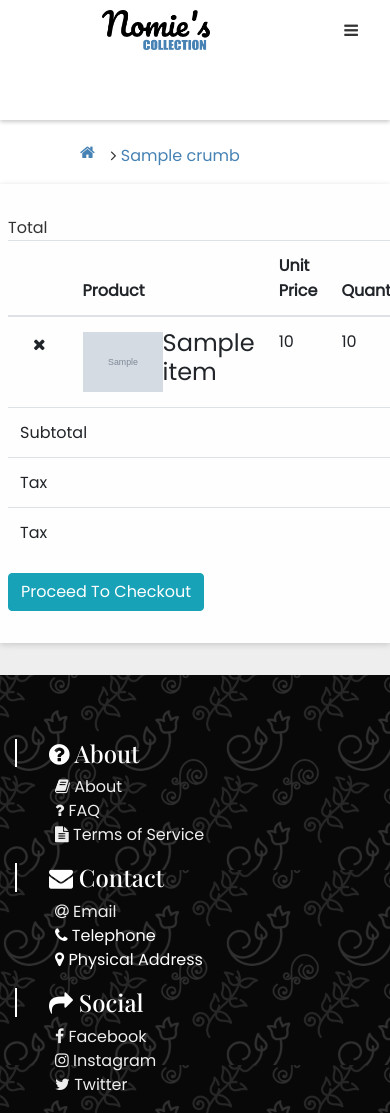
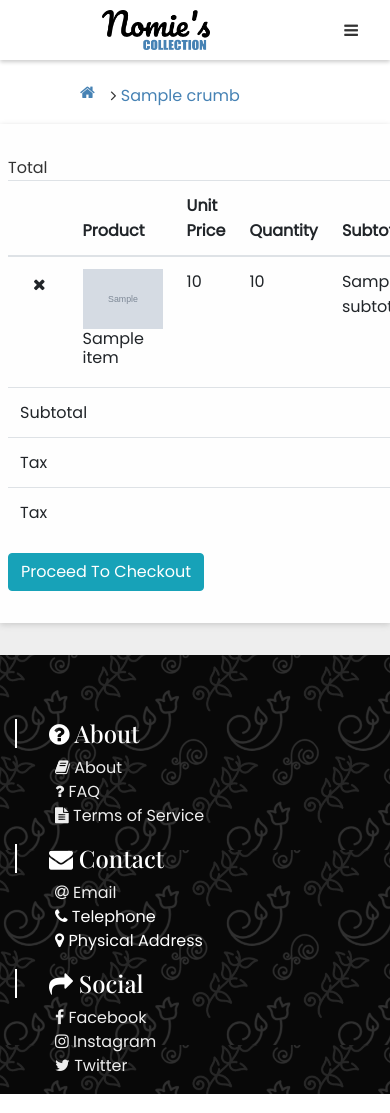
Before and after one commit to gonc-dev/nc_app, a Django app: template app/templates/app/cart.html in a window 390 px wide; the page is wider, and only the part inside the window is pictured. Run offline with Django 3.2, Linux system fonts and the light colour scheme; the template is opened without the code that fills it: most values are stand-ins (such as "Sample title", 1, 10 or a date in 2020); grey boxes marked "Sample" are stand-in pictures; some libraries are stand-ins or nearby versions.

Commit message:
more mobile friendly

```diff
--- a/app/static/app/css/collections.css
+++ b/app/static/app/css/collections.css
@@ -542,6 +542,7 @@
 }
 
 
+
 .product-quantities {
     display: flex;
     flex-direction: row;
@@ -592,16 +593,59 @@
     cursor:pointer;
     box-shadow: 1px 5px 10px 1px rgba(0,0,0,0.3);
 }
+
+.mobile-only {
+    display: none
+}
+
 @media(max-width: 575px){
     #footer {
         min-height: 30vh;
         height: fit-content;
     }
 
+    div.cart-card {
+        flex-direction: column;
+    }
+
+    .cart-card h4 {
+        font-size: 1rem;
+    }
+
+
+    .cart {
+        overflow-x: scroll;
+    }
+
+    .wishlist-card {
+        flex-direction: column;
+    }
+
+    .wishlist-card img {
+        width: 100%;
+        height: auto;
+    }
+
+    nav {
+        height: 60px;
+    }
+
+    .mobile-only {
+        display: block
+    }
+
+    .nc-nav-depts {
+        display: none;
+    }
+
+    input.active {
+        width:150px;
+    }
+
     .nc-nav-content {
         display: none;
         height: calc(100vh - 60px);
-        width: 66vw;
+        width: 70vw;
         top: 60px;
         left: -132vw;
         transition: left  0.3s ease-in;
@@ -619,6 +663,7 @@
         display:flex;
         flex-direction:column;
         height:100%;
+        overflow-y: auto;
     }
 
     .departments {
--- a/app/templates/app/cart.html
+++ b/app/templates/app/cart.html
@@ -5,7 +5,7 @@
 
 <div class="container">
     <div class="row">
-        <div class="col-12">
+        <div class="col-12 cart">
 
     <table class="table">
         <thead>
--- a/app/templates/nav.html
+++ b/app/templates/nav.html
@@ -24,6 +24,11 @@
                     </div>
                     <div id="nav-search-results"></div>
                 </li>
+                {% for dept in departments %}
+                    {% if dept.show_in_navigation %}
+                        <li class='mobile-only'> <a href="{% url 'app:department' pk=dept.pk %}">{{dept}}</a></li>
+                    {% endif %}
+                {% endfor %}
                 <li> <a href="/account"><i class="fa fa-user" aria-hidden="true"></i> MY ACCOUNT</a></li>
                 <li> <a href="/wishlist">WISHLIST - <span>0</span></a> </li>
                 <li><a href="/cart"><i class="fa fa-shopping-bag" aria-hidden="true"></i> <span class="badge  badge-default">0</span></a></li>
@@ -33,7 +38,8 @@
             <i class="fa fa-bars" aria-hidden="true"></i>
         </div>
     </div>
-    <div class="nc-nav-depts">
+    <div class="nc-nav-depts
+    ">
         <ul class="nc-nav-items">
         {% for dept in departments %}
             {% if dept.show_in_navigation %}
```
Lines whose indentation alone changed are shown as unchanged.
